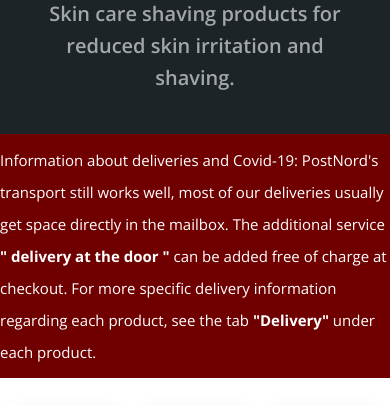
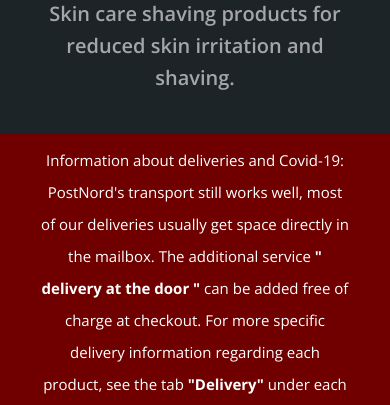
Before and after one commit to xizot/vali, a website: page public/store.html in a window 390 px wide. Shown: the part 415-820 px from the top of the page. Drawn offline with nearby package versions, Linux system fonts and the light colour scheme; files whose address does not match are found by name.

Commit message:
add store page responsive

```diff
--- a/src/css/_store.scss
+++ b/src/css/_store.scss
@@ -49,6 +49,10 @@ main{
                 color:white;
                 line-height: 2rem;
                 font-size: 15px;
+                @include rs-lg{
+                    padding: 0 40px;
+                    text-align: center;
+                }
             }
         }
     }
@@ -58,8 +62,16 @@ main{
         padding:30px 0 60px;
         .container{
             .store-product__item{
+                padding: 10px;
                 width: 100%/$product-col;
-                padding: 10px;
+                @include rs-lg{
+                    width: 50%;
+                }
+                @include rs-sm{
+                    width: 100%;
+                   padding: 40px;
+                }
+
                 .item-space{
                     text-align: center;
                     .star-review{
```
Also changed, not shown: src/css/main.css, 1 other file.
